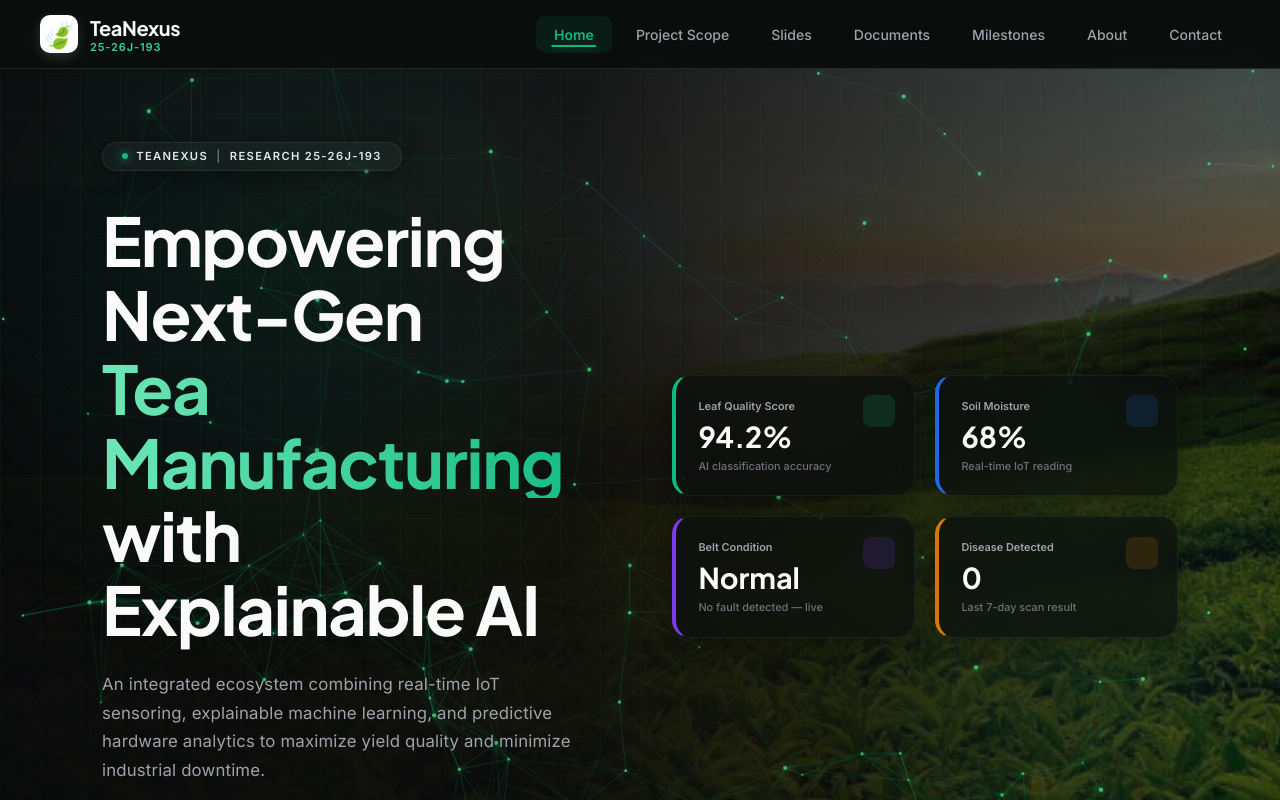
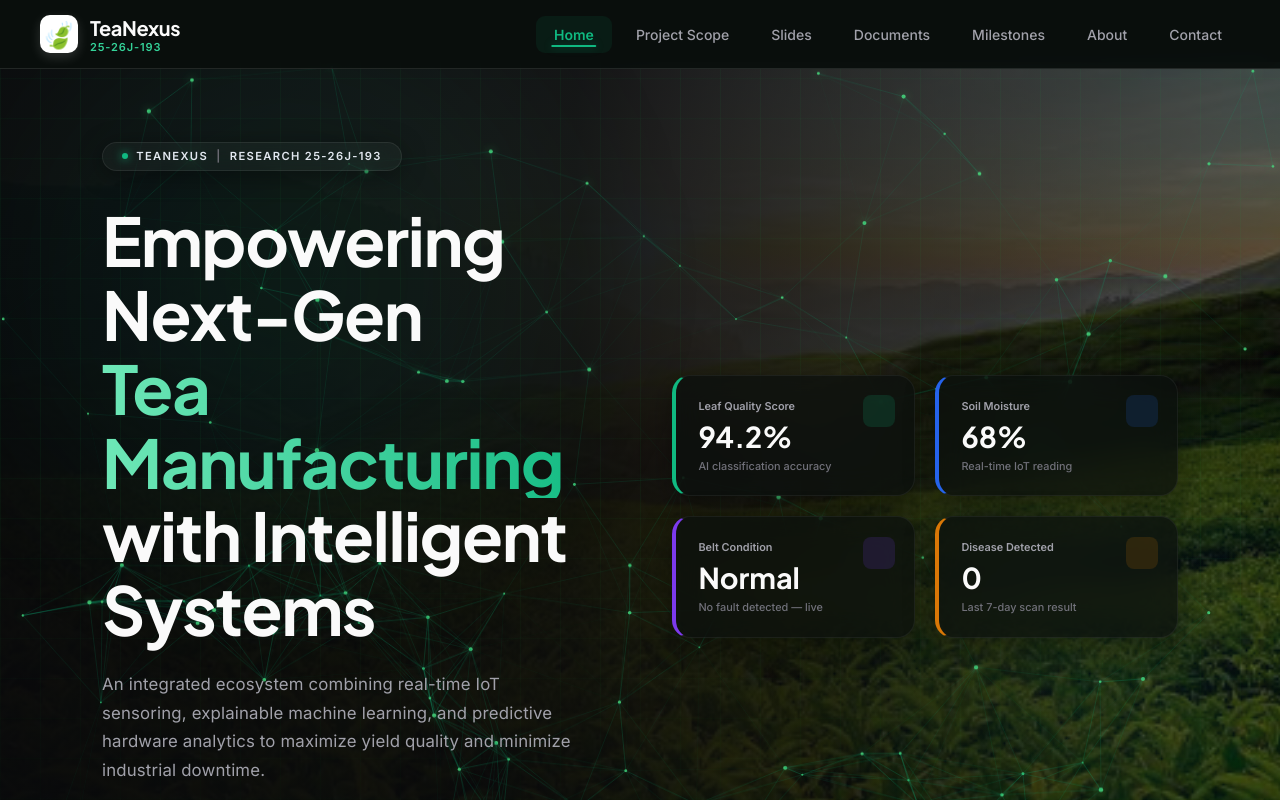
Before and after one commit to HThisarani/tea-project-website, a React (Create React App) app: page / in a window 1280 px wide. Shown: the top 800 px of the page. Built offline with nearby package versions, Linux system fonts and the light colour scheme.

Commit message:
Updated Home page

```diff
--- a/src/pages/Home.jsx
+++ b/src/pages/Home.jsx
@@ -359,7 +359,7 @@ export default function Home({ setCurrentPage }) {
                 WebkitTextFillColor: 'transparent',
                 display: 'inline-block'
               }}>Tea Manufacturing</span><br />
-              with Explainable AI
+              with Intelligent Systems
             </motion.h1>
 
             <motion.p
```
